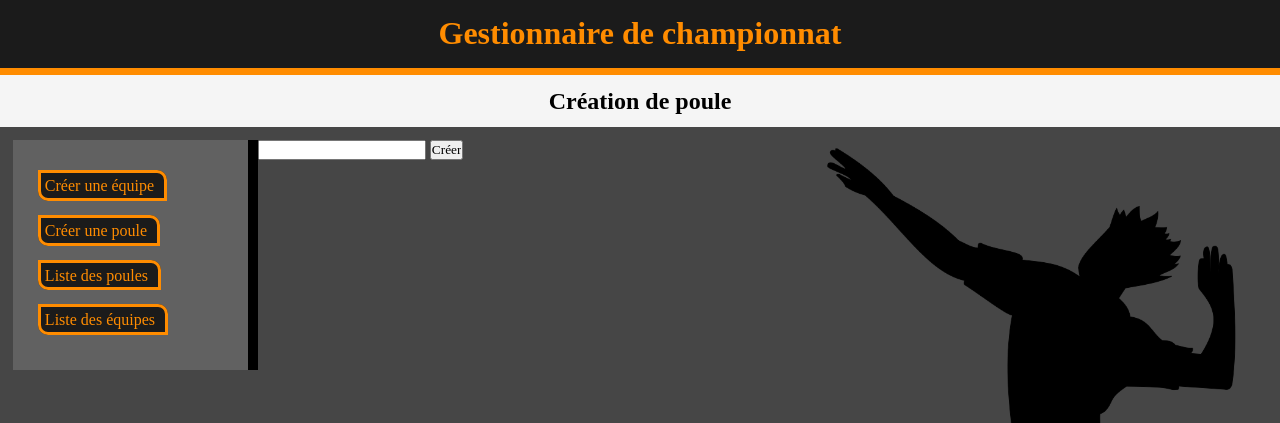
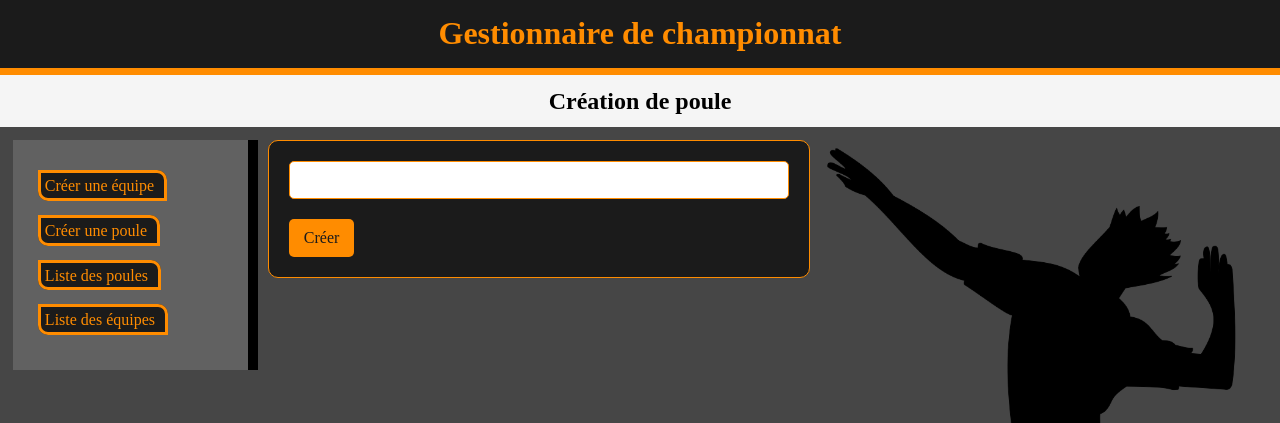
Before and after one commit to NMget/GestChamp, a Flask app: page /poule/create in a window 1280 px wide. Shown: the top 423 px of the page. Run offline with Flask 2, Linux system fonts and the light colour scheme; some libraries are stand-ins or nearby versions; some web fonts are replaced.

Commit message:
Update create_poule.html

```diff
--- a/api/templates/create_poule.html
+++ b/api/templates/create_poule.html
@@ -1,4 +1,4 @@
-<form method="post" enctype="multipart/form-data">
+<form method="post" enctype="multipart/form-data" class="create">
     {{form.hidden_tag()}}
     {{form.name}}
     {{form.submit}}
```
